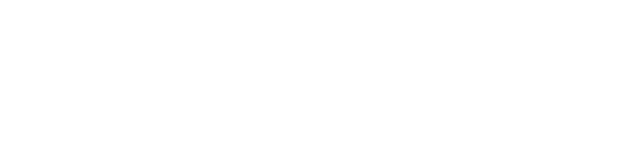
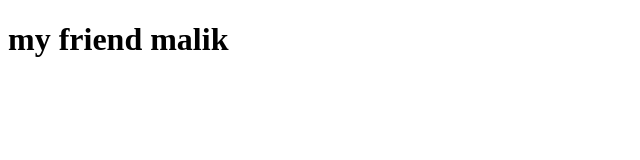
Before and after one commit to MalikAbuShabab/mywebsitee, a plain HTML site: page index.html in a window 1280 px wide. Shown: the whole page, without its empty margins (0-640 px from the left). Drawn offline with Linux system fonts and the light colour scheme.

Commit message:
Add  title

```diff
--- a/index.html
+++ b/index.html
@@ -5,5 +5,8 @@
     <meta name="viewport" content="width=device-width, initial-scale=1.0" />
     <title>Malik Abo Shabab | Website</title>
   </head>
-  <body></body>
+  <body>
+    <h1>  my friend malik
+    </h1>
+  </body>
 </html>
```
